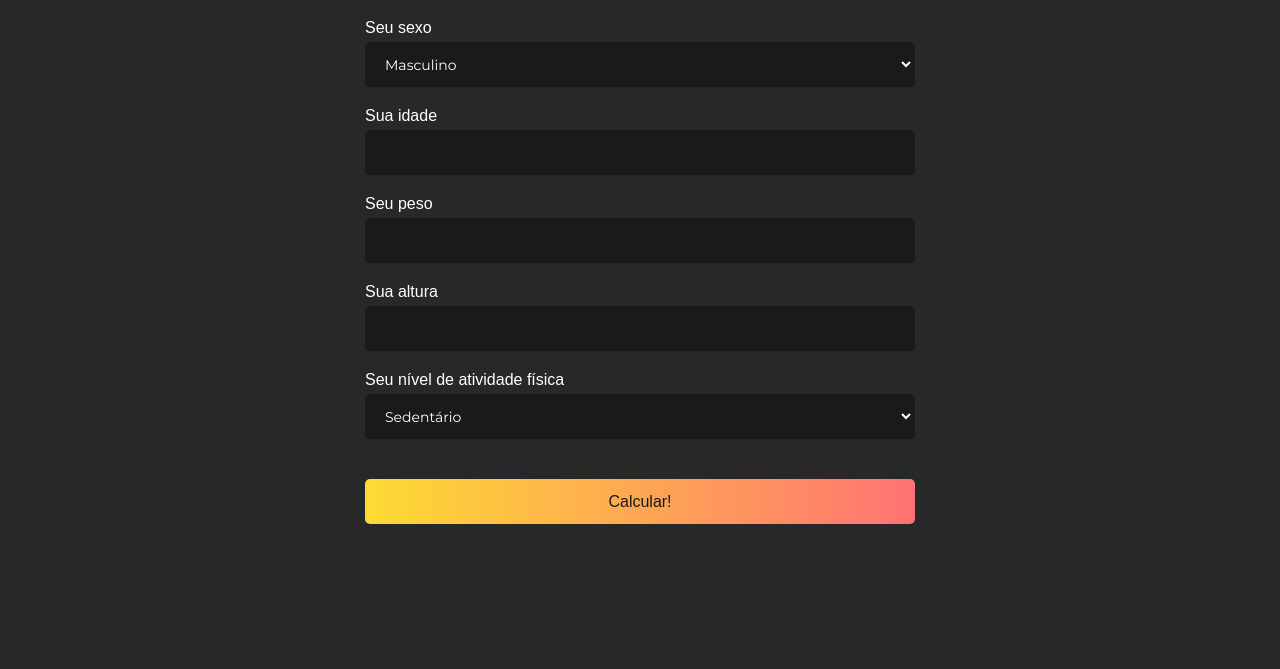
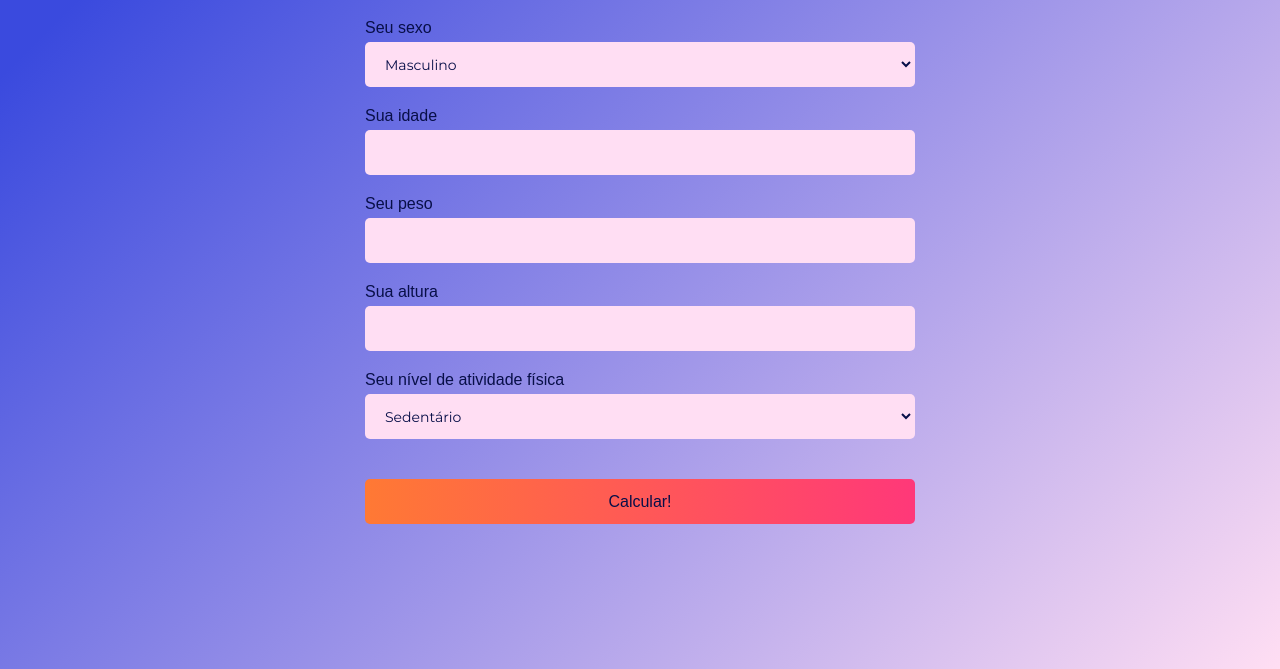
Before and after one commit to feliperocha93/irc-fit, a website: page index.html in a window 1280 px wide. Shown: the part 131-800 px from the top of the page. Drawn offline with Linux system fonts and the light colour scheme.

Commit message:
Alterando as cores do projeto

```diff
--- /dev/null
+++ b/assets/css/colors.css
@@ -0,0 +1,10 @@
+:root {
+  --black: #080f48,
+  --blue1: #010274,
+  --blue2: #2a3491,
+  --blue3: #3a4ade,
+  --purple: #9937bf,
+  --pink1: #ffdef3,
+  --pink2: #ff3879,
+  --orange: #ff7934
+}
--- a/assets/css/styles.css
+++ b/assets/css/styles.css
@@ -11,9 +11,10 @@ body {
 }
 
 body {
-  background: #282828;
+  background-image: linear-gradient(135deg, #3a4ade 10%, #ffdef3 100%);
+  color: #080f48;
   font-family: 'Montserrat', sans-serif;
-  color: white;
+  min-height: 100vh;
 }
 
 .container {
@@ -43,13 +44,13 @@ header {
 
 .form-group input,
 .form-group select {
-  background: #1A1A1A;
+  background: #ffdef3;
   width: 100%;
   height: 45px;
   border: 1px solid transparent;
   border-radius: 5px;
   font-family: 'Montserrat', sans-serif;
-  color: white;
+  color: #080f48;
   font-size: 14px;
   padding: 0 15px;
   outline: none;
@@ -58,15 +59,15 @@ header {
 
 .form-group input:focus,
 .form-group select:focus {
-  border-color: #FF7373;
+  border-color: #ff3879;
 }
 
 .form-group button {
-  background-image: linear-gradient(-90deg, #FF7373 0%, #FDDB33 100%);
+  background-image: linear-gradient(-90deg, #ff3879 0%, #ff7934 100%);
   border-radius: 5px;
   border: 0;
   height: 45px;
-  color: #1A1A1A;
+  color: #080f48;
   font-size: 16px;
   font-family: 'Montserrat Bold', sans-serif;
   cursor: pointer;
@@ -82,9 +83,14 @@ header {
 
 .result-content {
   margin-top: 10px;
-  background: #1A1A1A;
+  background: #010274;
   border-radius: 5px;
+  color: #ffdef3;
   padding: 15px;
+}
+
+.result-container h2 {
+  color: #ff3879;
 }
 
 .result-content ul {
@@ -99,5 +105,5 @@ header {
 }
 
 .result-content ul li strong {
-  color: #FF7373;
+  color: #ff3879;
 }
--- a/index.html
+++ b/index.html
@@ -4,7 +4,7 @@
 <head>
   <meta charset="UTF-8">
   <meta name="viewport" content="width=device-width, initial-scale=1.0">
-  <title>getkcal</title>
+  <title>IRC fit</title>
   <link href="assets/css/styles.css" rel="stylesheet" />
 </head>
 
```
